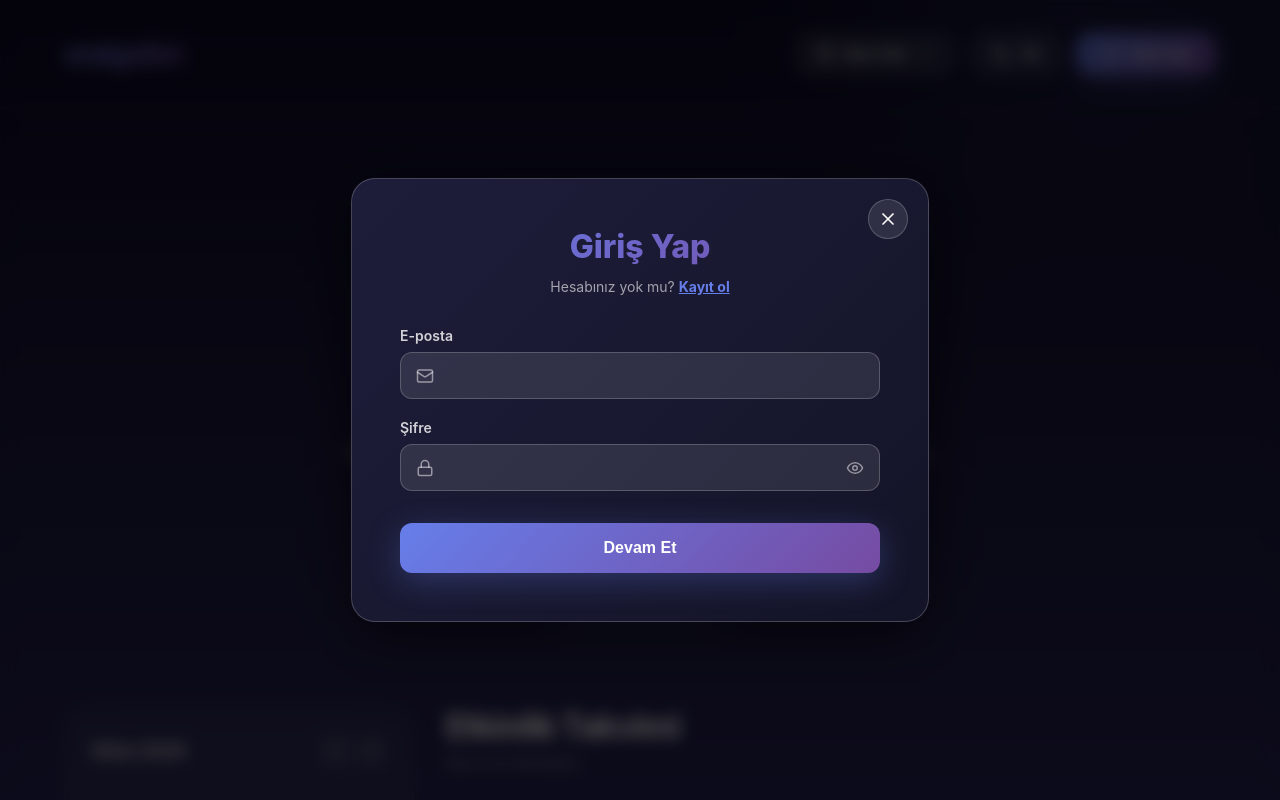
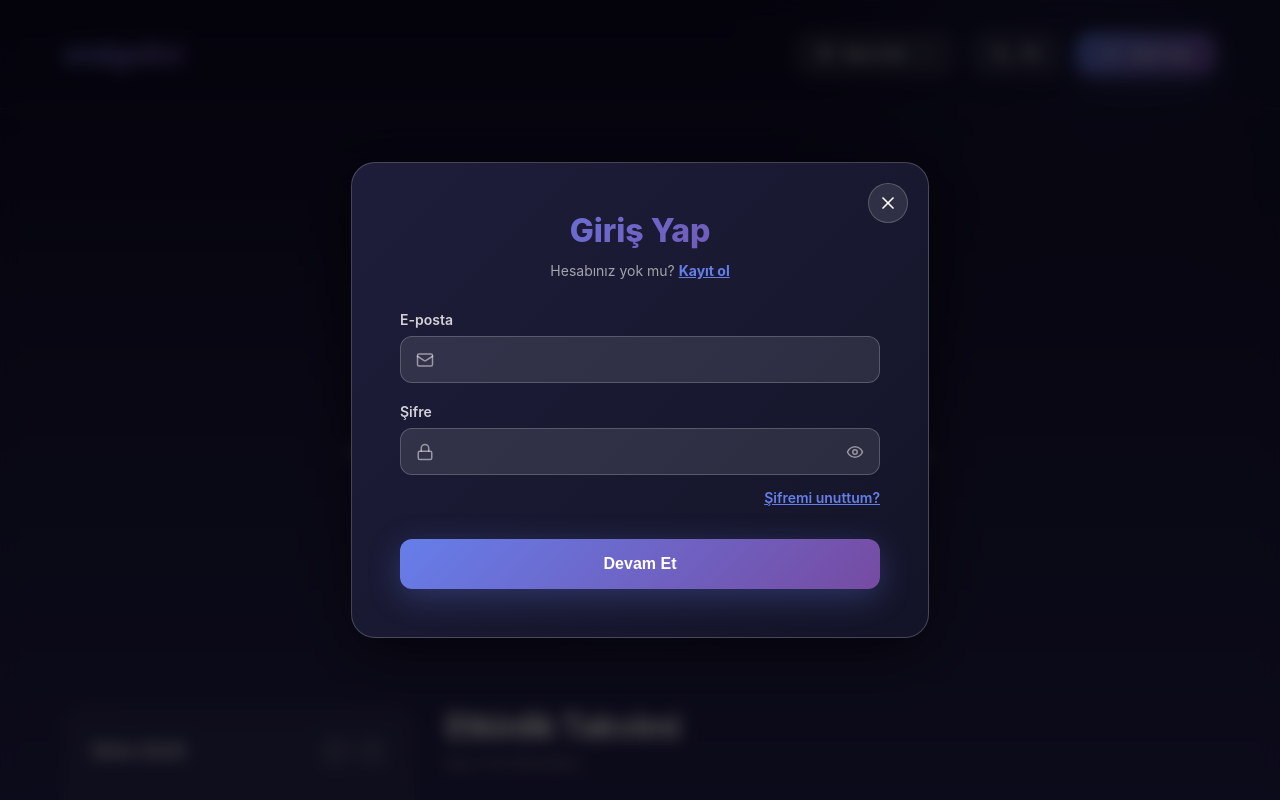
Before and after one commit to KledEatsTacos/Pixel, a React (Vite) app: page / in a window 1280 px wide. Both pictures are taken after a click on the button "Giriş Yap". Shown: the top 800 px of the page. Built offline with nearby package versions, Linux system fonts and the light colour scheme; grey boxes are pictures that could not be loaded.

Commit message:
feat: add forgot password link to login modal

```diff
--- a/src/components/LoginModal.tsx
+++ b/src/components/LoginModal.tsx
@@ -44,7 +44,8 @@ export default function LoginModal({ isOpen, onClose }: LoginModalProps) {
     switchToSignup: language === "en" ? "Don't have an account?" : "Hesabınız yok mu?",
     switchToLogin: language === "en" ? "Already have an account?" : "Zaten hesabınız var mı?",
     signupLink: language === "en" ? "Sign up" : "Kayıt ol",
-    loginLink: language === "en" ? "Login" : "Giriş yap"
+    loginLink: language === "en" ? "Login" : "Giriş yap",
+    forgotPassword: language === "en" ? "Forgot password?" : "Şifremi unuttum?"
   };
 
   return (
@@ -246,7 +247,7 @@ export default function LoginModal({ isOpen, onClose }: LoginModalProps) {
               </div>
 
               {/* Password */}
-              <div style={{ marginBottom: !isLogin ? 20 : 32 }}>
+              <div style={{ marginBottom: !isLogin ? 20 : 12 }}>
                 <label style={{
                   display: "block",
                   color: "rgba(255,255,255,0.8)",
@@ -307,6 +308,29 @@ export default function LoginModal({ isOpen, onClose }: LoginModalProps) {
                   </motion.button>
                 </div>
               </div>
+
+              {/* Forgot Password (login only) */}
+              {isLogin && (
+                <div style={{ marginBottom: 32, textAlign: "right" }}>
+                  <motion.span
+                    whileHover={{ scale: 1.05 }}
+                    onClick={() => {
+                      // TODO: Handle forgot password logic
+                      console.log("Forgot password clicked");
+                    }}
+                    style={{
+                      color: "#667eea",
+                      fontSize: 14,
+                      fontWeight: 600,
+                      cursor: "pointer",
+                      textDecoration: "underline",
+                      display: "inline-block"
+                    }}
+                  >
+                    {labels.forgotPassword}
+                  </motion.span>
+                </div>
+              )}
 
               {/* Confirm Password (signup only) */}
               {!isLogin && (
```
